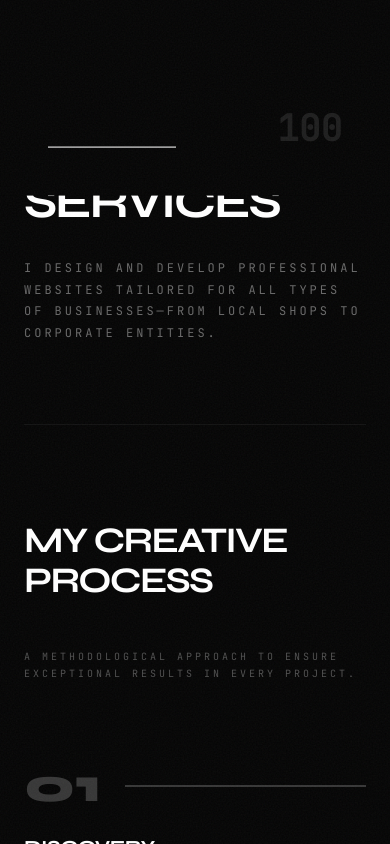
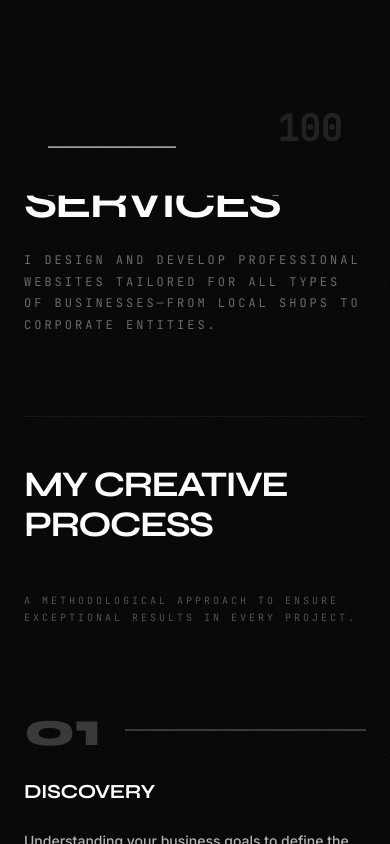
Before and after one commit to TracyMooor/PortafolioWebTracy, a React (Vite) app: page /services in a window 390 px wide. Built offline with nearby package versions, Linux system fonts and the light colour scheme.

Commit message:
feat: Implement a new ServicesPage component with animated sections, a process overview, and a call to action.

```diff
--- a/components/ServicesPage.tsx
+++ b/components/ServicesPage.tsx
@@ -83,7 +83,7 @@ const ServicesPage: React.FC = () => {
                         {t('backToHome')}
                     </Link>
 
-                    <h1 className="page-title heading text-5xl md:text-7xl lg:text-8xl font-bold uppercase tracking-tighter leading-none mb-8">
+                    <h1 className="page-title heading text-5xl md:text-7xl lg:text-8xl font-bold uppercase tracking-tighter leading-none mb-6">
                         {t('services')}
                     </h1>
                     <p className="max-w-xl text-white/40 mono text-xs md:text-sm uppercase tracking-[0.25em] leading-[1.8]">
@@ -94,7 +94,7 @@ const ServicesPage: React.FC = () => {
 
 
                 {/* Process Section */}
-                <section className="process-section mb-40 border-t border-white/5 pt-24">
+                <section className="process-section mb-40 border-t border-white/5 pt-12">
                     <div className="flex flex-col md:flex-row justify-between items-start gap-12 mb-20">
                         <h2 className="heading text-4xl md:text-6xl font-bold uppercase tracking-tighter max-w-md">
                             {t('process_title')}
```
